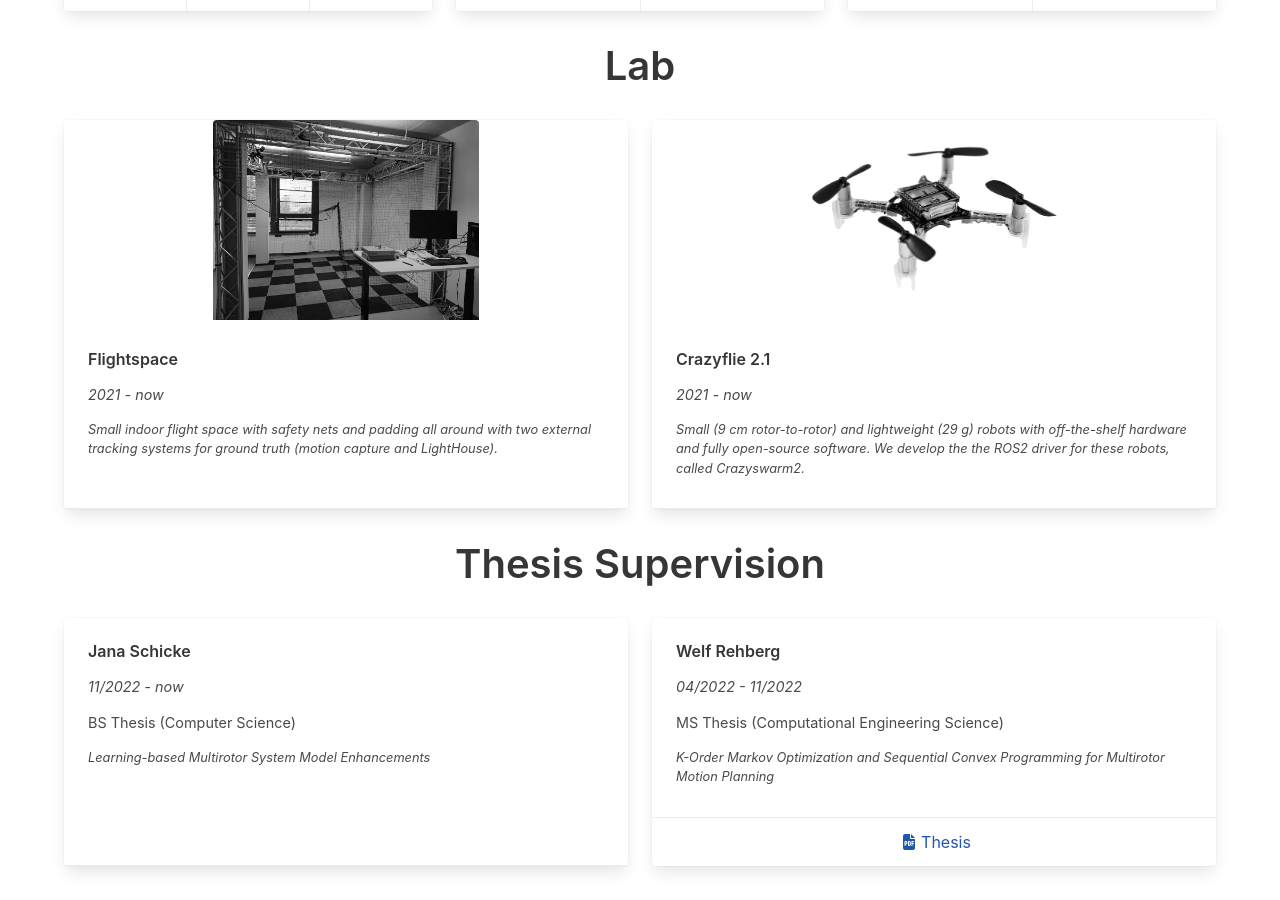
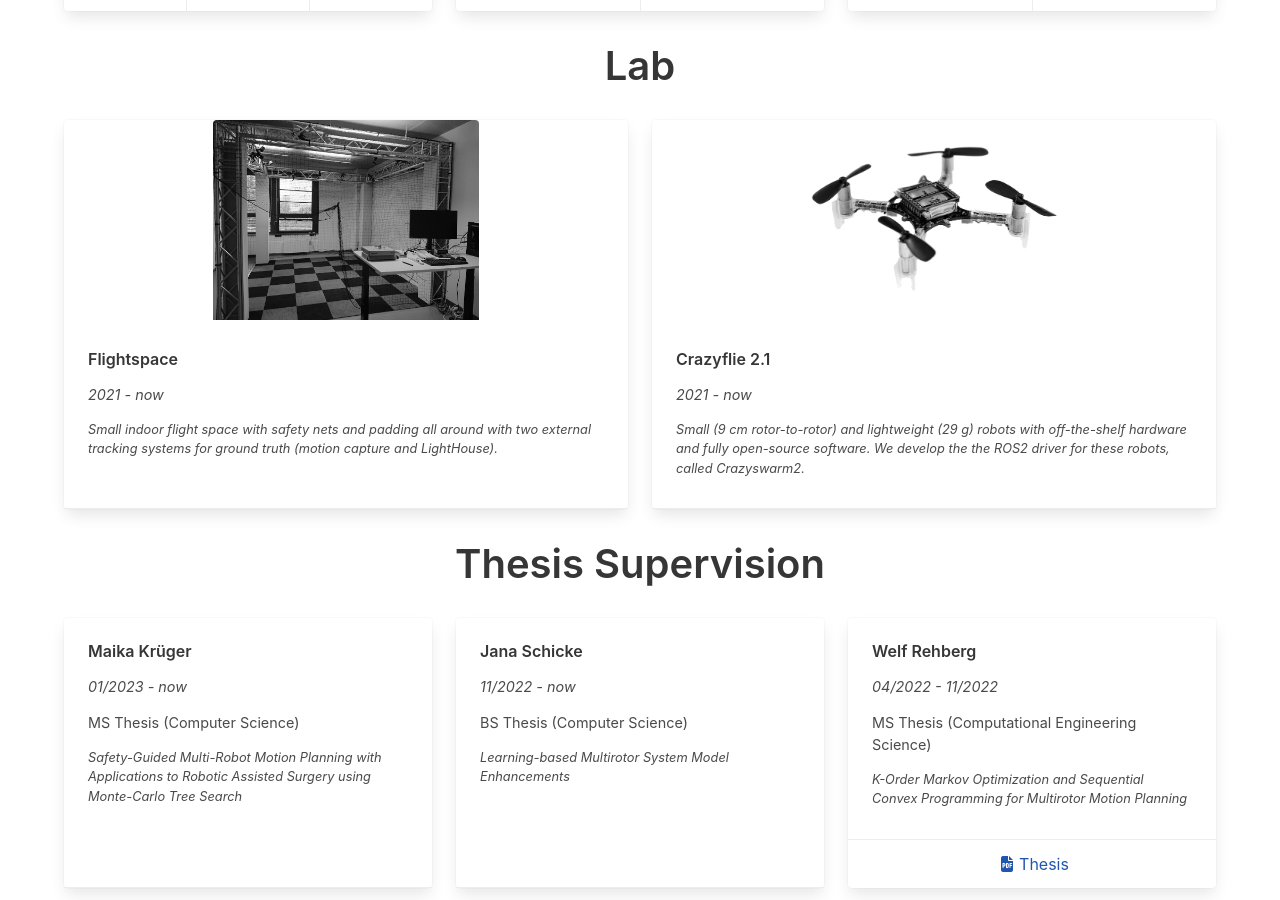
Before and after one commit to IMRCLab/imrclab.github.io, a Jekyll site: the page built from team.html, in a window 1280 px wide and 900 px high, scrolled down 963 px. Built offline with Jekyll 4.4.1, drawn with Linux system fonts in a browser that asks for light colours; before the commit the page ends 1841 px from its top, so only the background shows below that.

Commit message:
add Maika

```diff
--- a/_data/team.yml
+++ b/_data/team.yml
@@ -45,6 +45,11 @@ phdstudents:
     start: 04/2022
 
 thesis:
+  - name: Maika Krüger
+    role: MS Thesis (Computer Science)
+    note: Safety-Guided Multi-Robot Motion Planning with Applications to Robotic Assisted Surgery using Monte-Carlo Tree Search
+    start: 01/2023
+
   - name: Jana Schicke
     role: BS Thesis (Computer Science)
     note: Learning-based Multirotor System Model Enhancements
```
